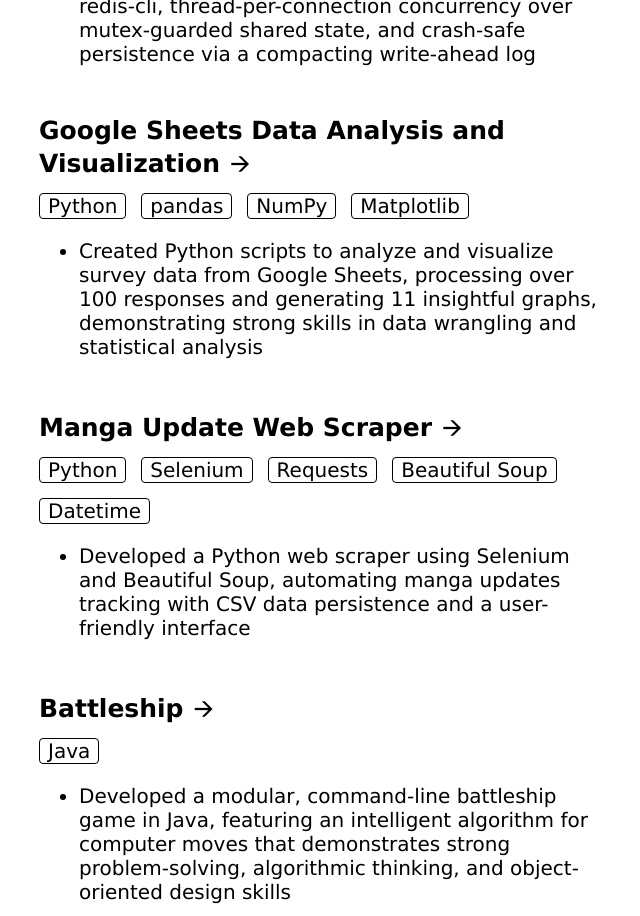
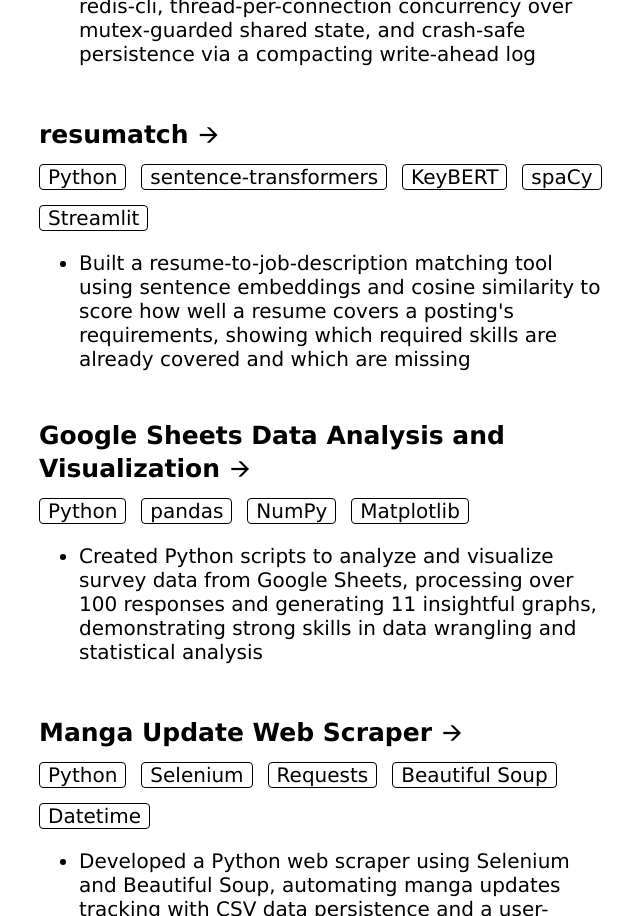
Before and after one commit to adedhi/adedhi.github.io, a React (Vite) app: page / in a window 1280 px wide. Shown: the part 2360-3276 px from the top of the page, without its empty margins (418-1058 px from the left). Built offline with nearby package versions, Linux system fonts and the light colour scheme.

Commit message:
Added resumatch to projects

```diff
--- a/src/components/Projects.tsx
+++ b/src/components/Projects.tsx
@@ -47,6 +47,12 @@
             href: PROJECT_LINKS.STASHD,
             resources: ["Rust"],
             points: ["Built a Redis-compatible key-value store server from scratch in Rust, implementing the RESP wire protocol for compatibility with real Redis clients like redis-cli, thread-per-connection concurrency over mutex-guarded shared state, and crash-safe persistence via a compacting write-ahead log"],
+        },
+        {
+            name: "resumatch",
+            href: PROJECT_LINKS.RESUMATCH,
+            resources: ["Python", "sentence-transformers", "KeyBERT", "spaCy", "Streamlit"],
+            points: ["Built a resume-to-job-description matching tool using sentence embeddings and cosine similarity to score how well a resume covers a posting's requirements, showing which required skills are already covered and which are missing"],
         },
         {
             name: "Google Sheets Data Analysis and Visualization",
--- a/src/data/links.ts
+++ b/src/data/links.ts
@@ -7,6 +7,7 @@
 export const PROJECT_LINKS = {
     JOB_TRACKER: "https://github.com/adedhi/job-tracker",
     STASHD: "https://github.com/adedhi/stashd",
+    RESUMATCH: "https://github.com/adedhi/resumatch",
     DATA_ANALYSIS_AND_VISUALIZATION: "https://github.com/adedhi/google-sheets-data-analysis-and-visualization",
     WEB_SCRAPER: "https://github.com/adedhi/manga-update-web-scraper",
     BATTLESHIP: "https://github.com/adedhi/battleship-java",
```
